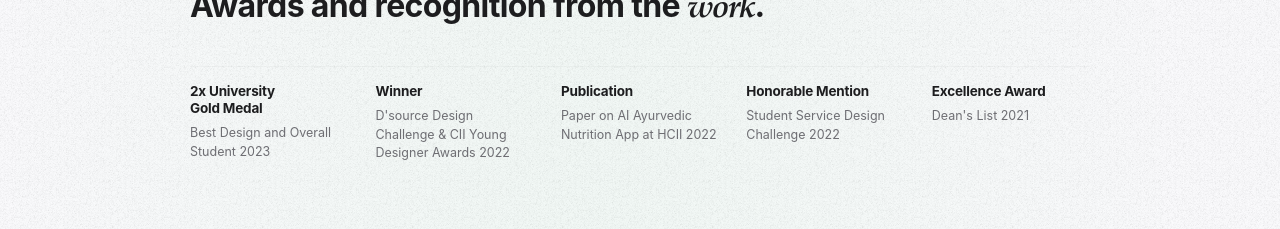
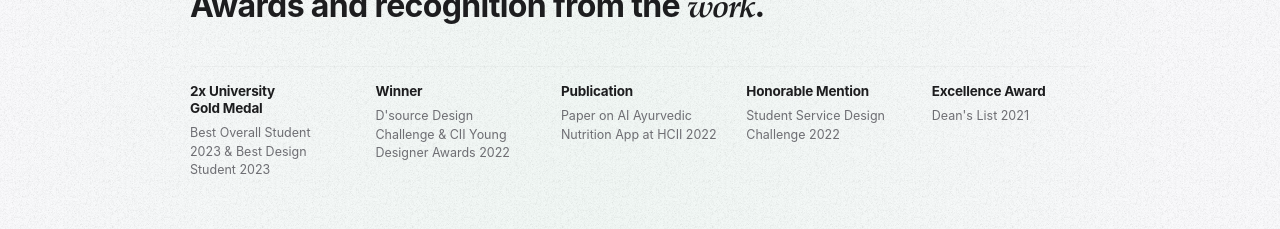
Before and after one commit to kousikdutta-1005/portfolio, a React (Vite) app in the folder app/: page /about in a window 1280 px wide. Shown: the part 2420-2649 px from the top of the page. Built offline with nearby package versions, Linux system fonts and the light colour scheme; no server answers.

Commit message:
fix: resolve vite alias error and update Gold Medal text

```diff
--- a/app/src/components/Layout.tsx
+++ b/app/src/components/Layout.tsx
@@ -6,7 +6,7 @@ import { Footer } from "./Footer"
 import { CursorGlow } from "./CursorGlow"
 import { ScrollProgress } from "./ScrollProgress"
 import { GlobalParticleEngine } from "./GlobalParticleEngine"
-import { cn } from "@/lib/utils"
+import { cn } from "../lib/utils"
 
 function RouteLoadingState({ routeKey }: { routeKey: string }) {
   const [visible, setVisible] = useState(false)
--- a/app/src/pages/About.tsx
+++ b/app/src/pages/About.tsx
@@ -83,7 +83,7 @@ const EXPERIENCE = [
 ]
 
 const AWARDS = [
-  { title: "2x University Gold Medal", sub: "Best Design and Overall Student 2023" },
+  { title: "2x University Gold Medal", sub: "Best Overall Student 2023 & Best Design Student 2023" },
   { title: "Winner", sub: "D'source Design Challenge & CII Young Designer Awards 2022" },
   { title: "Publication", sub: "Paper on AI Ayurvedic Nutrition App at HCII 2022" },
   { title: "Honorable Mention", sub: "Student Service Design Challenge 2022" },
--- a/app/src/pages/Philips.tsx
+++ b/app/src/pages/Philips.tsx
@@ -28,7 +28,7 @@ const staggerContainer = {
 
 const OUTCOMES: CaseEvidenceItem[] = [
   { value: "82.1", label: "SUS benchmark", desc: "A-grade usability score, giving the team a standard read on clarity and ease of use." },
-  { value: "2X", label: "Gold Medals", desc: "Awarded top honors at university level for best design and overall performance." },
+  { value: "2X", label: "Gold Medal", desc: "Best Overall Student 2023 and Best Design Student 2023." },
   { value: "iF", label: "Design Award", desc: "Team recognition for the Philips Cardiocare concept and its preventive-care direction." },
 ]
 
```
